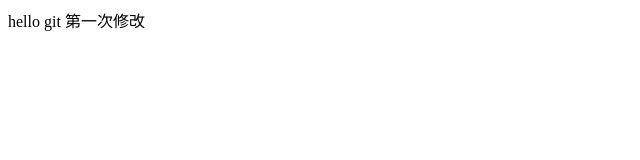
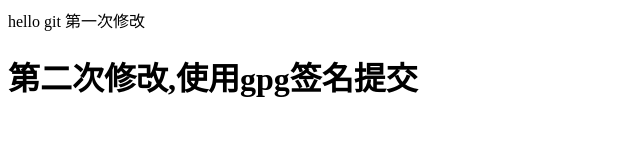
Before and after one commit to wujb0727/git-test, a plain HTML site: page index.html in a window 1280 px wide. Shown: the whole page, without its empty margins (0-640 px from the left). Drawn offline with Linux system fonts and the light colour scheme.

Commit message:
使用GPG签名提交

```diff
--- a/index.html
+++ b/index.html
@@ -9,5 +9,6 @@
 <body>
     hello git
     第一次修改
+    <h1>第二次修改,使用gpg签名提交</h1>
 </body>
 </html>
```
